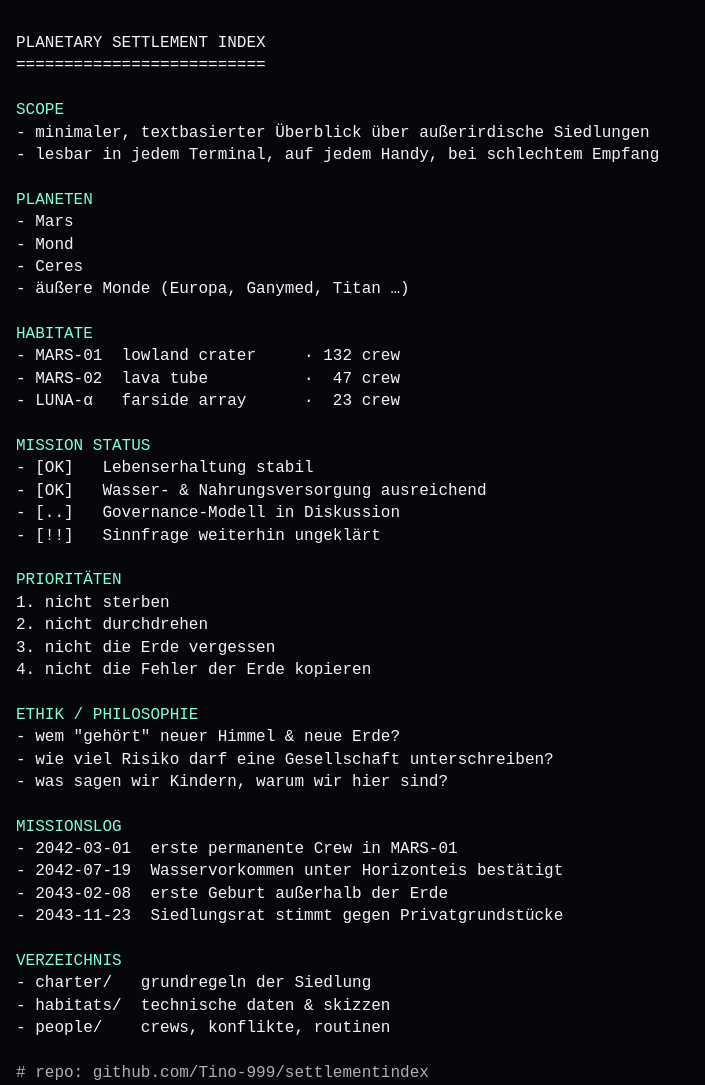
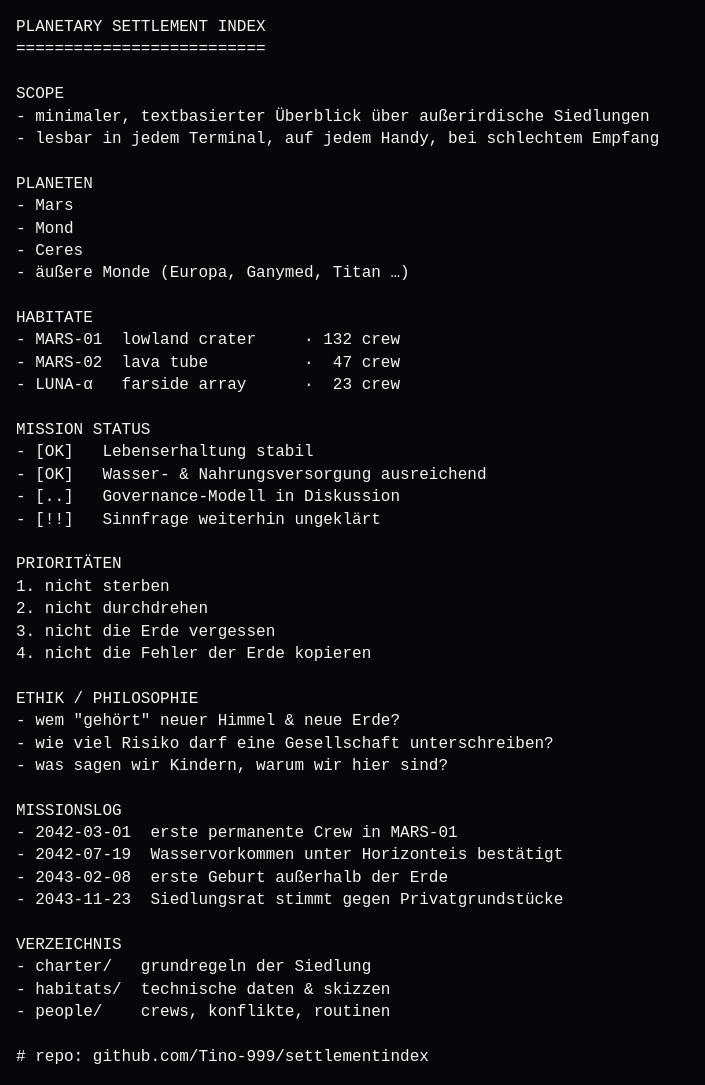
Before and after one commit to Tino-999/settlementindex, a plain HTML site: page index.html in a window 1280 px wide. Shown: the whole page, without its empty margins (0-705 px from the left). Drawn offline with Linux system fonts and the light colour scheme.

Commit message:
Add minimal HTML shell around ASCII

```diff
--- a/index.html
+++ b/index.html
@@ -5,7 +5,6 @@
   <title>Planetary Settlement Index</title>
   <meta name="viewport" content="width=device-width, initial-scale=1" />
   <style>
-    /* nur Farben + Schrift, kein Layout-Schnickschnack */
     body {
       margin: 0;
       padding: 1rem;
@@ -16,6 +15,10 @@
       font-size: 16px;
       line-height: 1.4;
     }
+    pre {
+      margin: 0;
+      white-space: pre-wrap;
+    }
     a {
       color: #7fffd4;
       text-decoration: none;
@@ -23,8 +26,6 @@
     a:hover {
       text-decoration: underline;
     }
-    .tag { color: #7fffd4; }
-    .soft { color: #b0b0b0; }
   </style>
 </head>
 <body>
@@ -32,50 +33,50 @@
 PLANETARY SETTLEMENT INDEX
 ==========================
 
-<tag class="tag">SCOPE</tag>
+SCOPE
 - minimaler, textbasierter Überblick über außerirdische Siedlungen
 - lesbar in jedem Terminal, auf jedem Handy, bei schlechtem Empfang
 
-<tag class="tag">PLANETEN</tag>
+PLANETEN
 - Mars
 - Mond
 - Ceres
 - äußere Monde (Europa, Ganymed, Titan …)
 
-<tag class="tag">HABITATE</tag>
+HABITATE
 - MARS-01  lowland crater     · 132 crew
 - MARS-02  lava tube          ·  47 crew
 - LUNA-α   farside array      ·  23 crew
 
-<tag class="tag">MISSION STATUS</tag>
+MISSION STATUS
 - [OK]   Lebenserhaltung stabil
 - [OK]   Wasser- & Nahrungsversorgung ausreichend
 - [..]   Governance-Modell in Diskussion
 - [!!]   Sinnfrage weiterhin ungeklärt
 
-<tag class="tag">PRIORITÄTEN</tag>
+PRIORITÄTEN
 1. nicht sterben
 2. nicht durchdrehen
 3. nicht die Erde vergessen
 4. nicht die Fehler der Erde kopieren
 
-<tag class="tag">ETHIK / PHILOSOPHIE</tag>
+ETHIK / PHILOSOPHIE
 - wem "gehört" neuer Himmel & neue Erde?
 - wie viel Risiko darf eine Gesellschaft unterschreiben?
 - was sagen wir Kindern, warum wir hier sind?
 
-<tag class="tag">MISSIONSLOG</tag>
+MISSIONSLOG
 - 2042-03-01  erste permanente Crew in MARS-01
 - 2042-07-19  Wasservorkommen unter Horizonteis bestätigt
 - 2043-02-08  erste Geburt außerhalb der Erde
 - 2043-11-23  Siedlungsrat stimmt gegen Privatgrundstücke
 
-<tag class="tag">VERZEICHNIS</tag>
+VERZEICHNIS
 - charter/   grundregeln der Siedlung
 - habitats/  technische daten & skizzen
 - people/    crews, konflikte, routinen
 
-<span class="soft"># repo: github.com/Tino-999/settlementindex</span>
+# repo: github.com/Tino-999/settlementindex
 </pre>
 </body>
 </html>
```
